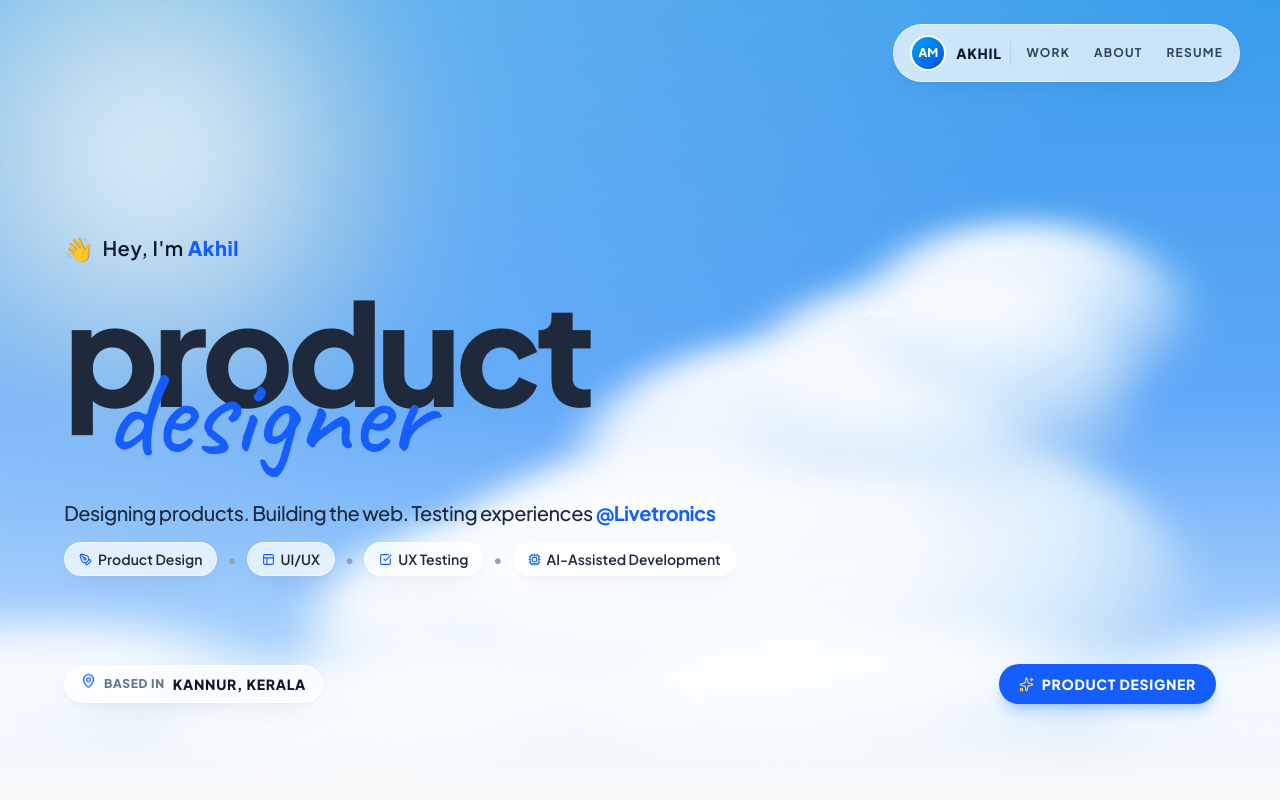
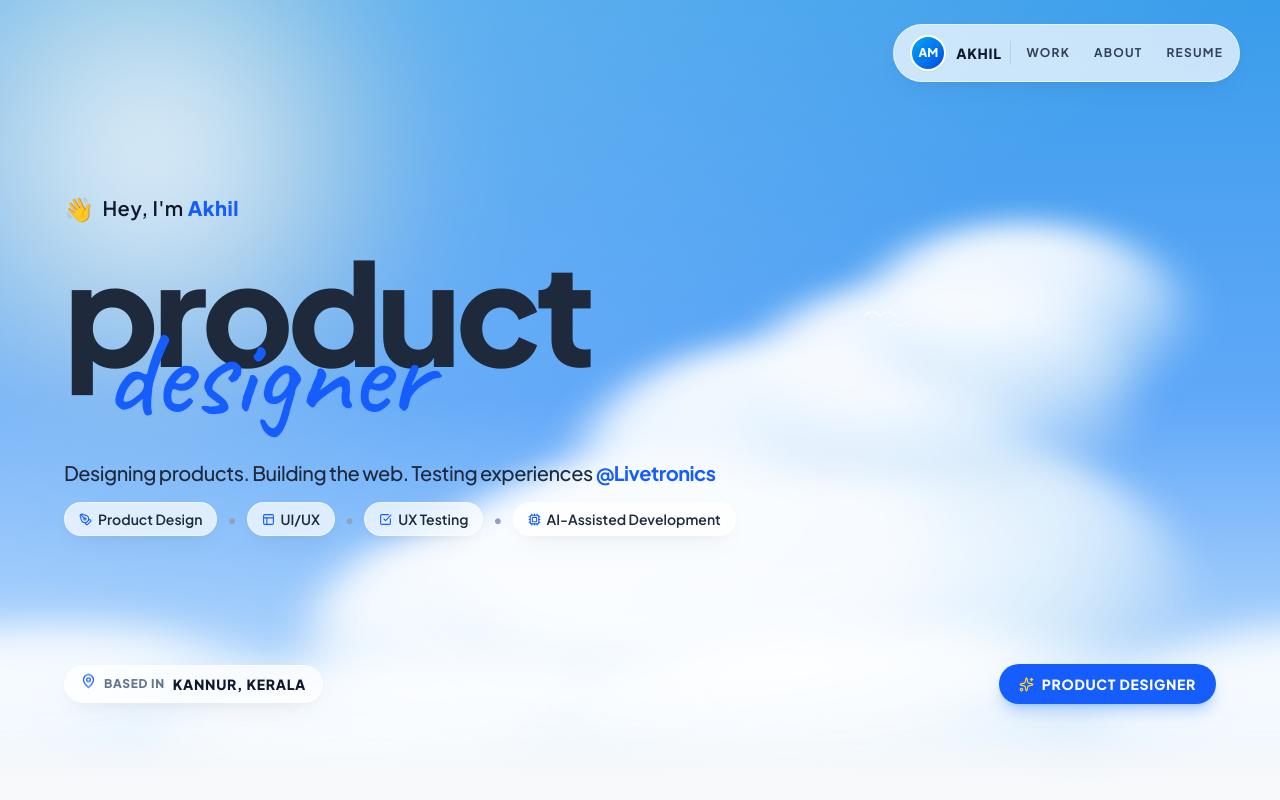
Before and after one commit to Akhilm035/Ak_portfolio, a React (Vite) app: page / in a window 1280 px wide. Shown: the top 800 px of the page. Built offline with nearby package versions, Linux system fonts and the light colour scheme.

Commit message:
style: increase vertical spacing between tag pills strip and bottom location metadata bar

```diff
--- a/src/components/Hero.jsx
+++ b/src/components/Hero.jsx
@@ -34,7 +34,7 @@ export default function Hero({ isLoaded, scrollY }) {
       <CloudLayer />
 
       {/* Main Content Container */}
-      <div className="relative z-10 w-full max-w-7xl mx-auto px-6 md:px-12 lg:px-16 pt-28 md:pt-32 lg:pt-36 flex-1 flex flex-col justify-center">
+      <div className="relative z-10 w-full max-w-7xl mx-auto px-6 md:px-12 lg:px-16 pt-28 md:pt-32 lg:pt-36 pb-12 md:pb-20 flex-1 flex flex-col justify-center">
         <div className="flex flex-col justify-center h-full max-w-4xl">
 
           {/* Main Editorial Typography & Bio */}
```
